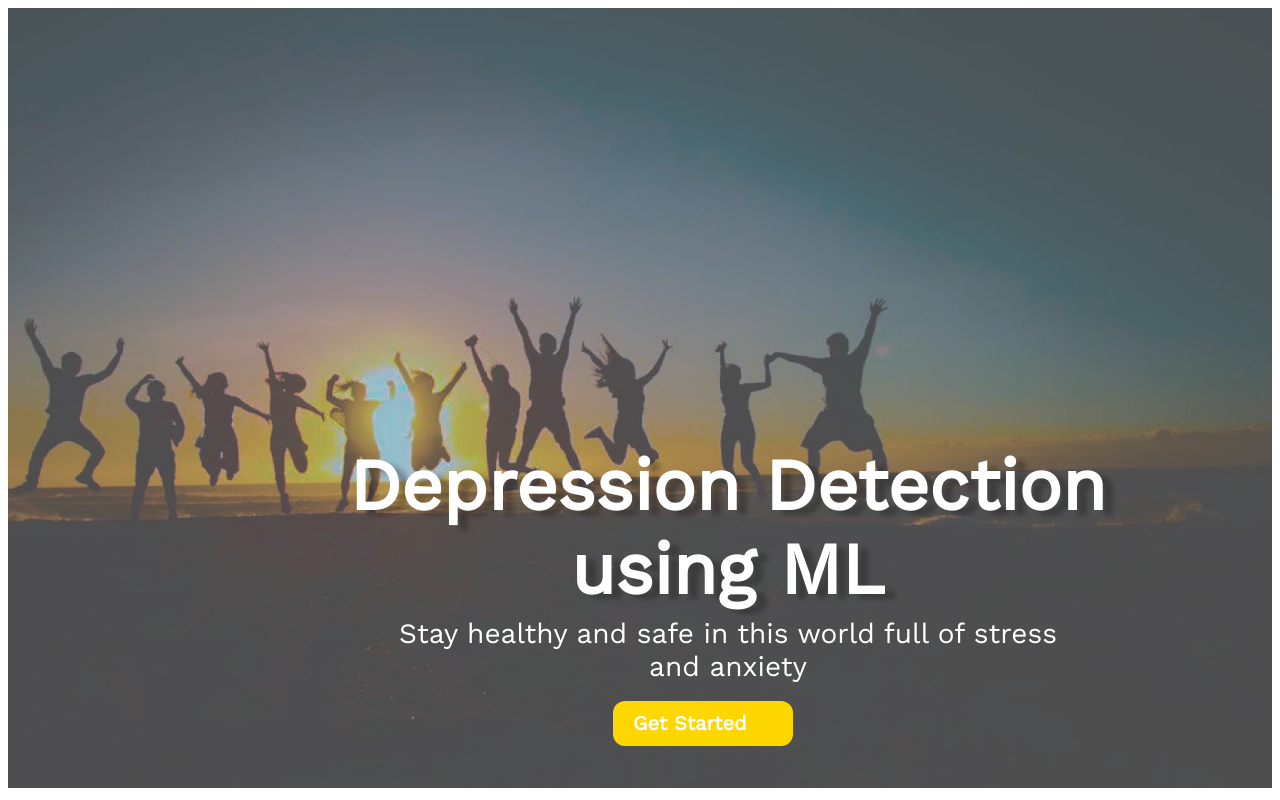
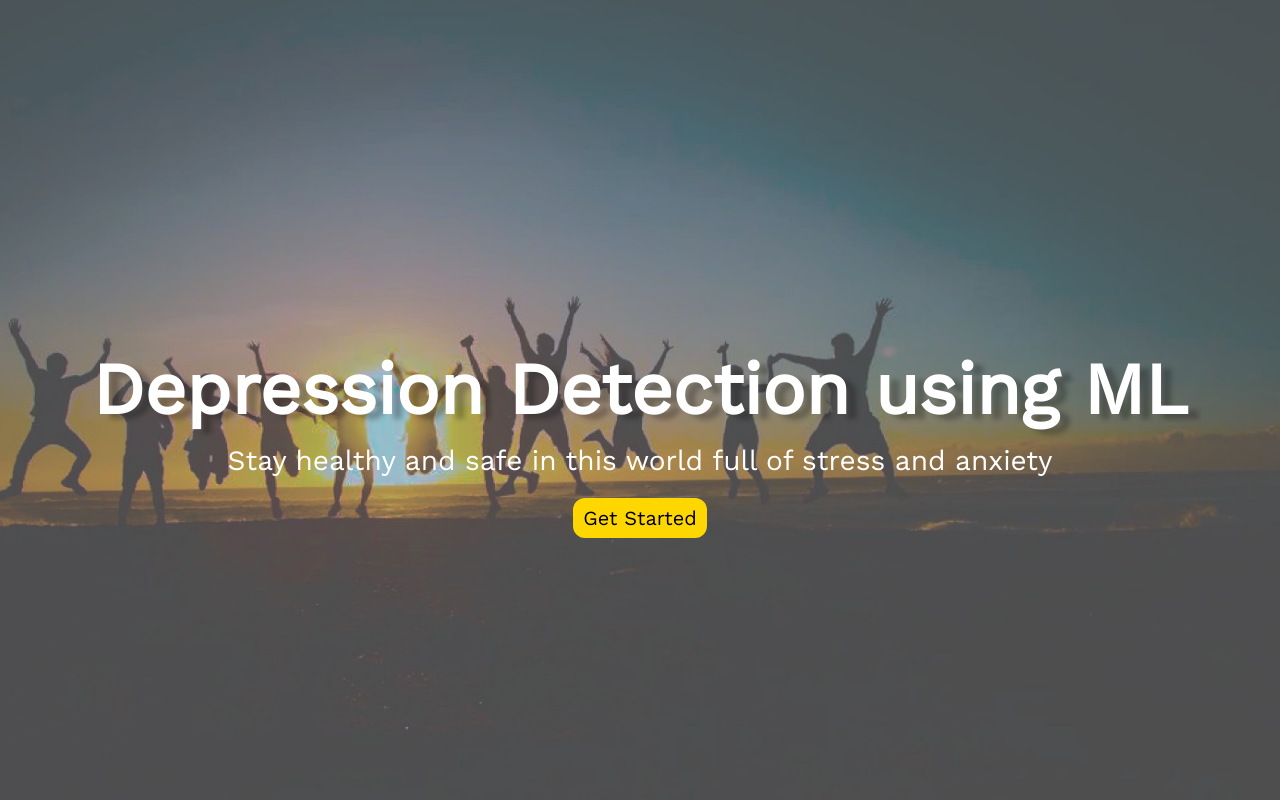
Before and after one commit to pratikshaganjave/depression-detection, a plain HTML site: page index.html in a window 1280 px wide. Drawn offline with nearby package versions, Linux system fonts and the light colour scheme.

Commit message:
update code

```diff
--- a/index.html
+++ b/index.html
@@ -3,20 +3,23 @@
     <head>
         <link href="https://fonts.googleapis.com/css?family=Work+Sans&display=swap" rel="stylesheet" />
         <link href="main.css" rel="stylesheet" />
+        <link href="https://cdn.jsdelivr.net/npm/bootstrap@5.0.2/dist/css/bootstrap.min.css" rel="stylesheet" integrity="sha384-EVSTQN3/azprG1Anm3QDgpJLIm9Nao0Yz1ztcQTwFspd3yD65VohhpuuCOmLASjC" crossorigin="anonymous">
+        <script src="https://cdn.jsdelivr.net/npm/bootstrap@5.0.2/dist/js/bootstrap.bundle.min.js" integrity="sha384-MrcW6ZMFYlzcLA8Nl+NtUVF0sA7MsXsP1UyJoMp4YLEuNSfAP+JcXn/tWtIaxVXM" crossorigin="anonymous"></script>
 
-        <title>document</title>
+        <title>Home-Page</title>
 
     </head>
     <body>
 
         <div class="background">
 
-           <center> <div class="heading">
-                <span class="heading2">Depression Detection <br>using ML</span>
-            </div><br/><br/><br/>
-            <span class="sub-heading">Stay healthy and safe in this world full of stress <br/>and anxiety</span>
-            <br/><br/><button class="button"><span>Get Started</span></button>
-        </center>
+            <div class="heading">
+                <h1 class="heading2">Depression Detection using ML</h1>
+                <div class="sub-heading">Stay healthy and safe in this world full of stress and anxiety</div>
+            <button class="button mt-3"><span>Get Started</span></button>
+
+            </div>
+
         </div>
     </body>
 </html>
--- a/main.css
+++ b/main.css
@@ -2,9 +2,10 @@
     box-sizing: border-box;
   }
   body {
-    font-size: 14px;
-
-  }
+    font-size: 16px;
+  font-family: 'Work Sans', sans-serif !important;
+background-color: #F7F7F7;
+}
   .card-2
   {
     position: absolute;
@@ -13,6 +14,7 @@
     top: 50px;
 
   }
+
   .form
   {
     position: relative;
@@ -35,45 +37,17 @@
     top: 0px;
     background-color: #FFFFFF;
   }
-  .bg-1{
-    position: absolute;
-    width: 1038px;
-    height: 443px;
-    left: 201px;
-    top: 205px;
 
-  }
   .shadow
   {
     box-shadow: 10px 10px lightblue;
   }
-  .card-1{
-    Position:absolute;
-    width: 800px;
-    height: 300px;
-    left: 350px;
-    top: 240px;
-    font-family: 'Work Sans';
-    font-style: normal;
-    font-weight: 700;
-    font-size: 36px;
-    line-height: 42px;
-    display: flex;
-    align-items: center;
-    text-align: center;
 
 
-    color: #000000;
-
-  }
-  .bg-1
-  {
-    background-color: #D3D3D3;
-  }
   .background
   {
     width: 100%;
-    height: 780px;
+    height: 100vh;
     background-image: url('bg.jpg');
     background-repeat: no-repeat;
     background-position: center center;
@@ -84,75 +58,48 @@
     left: 0px;
     overflow: hidden;
   }
-  .heading {
-    width: 913px;
-    height: 342px;
-
-    background-repeat: no-repeat;
-    background-position: center center;
-    background-size: cover;
-    opacity: 1;
-    position: absolute;
-    top: 435px;
-    left: 263px;
+  .heading{
     overflow: hidden;
-    font-family: Work Sans;
+    margin-top: 27%;
+    color: #FFFFFF;
+    text-align: center;
   }
-  .heading2 {
-    width: 913px;
-    color: rgba(255,255,255,1);
-    position: relative;
-    top: 0px;
-    left: 0px;
-    text-shadow: 10px 5px 5px rgba(0, 0, 0, 0.25);
-    font-family: Work Sans;
+  .heading h1{
     font-weight: Bold;
     font-size: 72px;
-    opacity: 1;
-    text-align: center;
+
+    text-shadow: 10px 5px 5px rgba(0, 0, 0, 0.25);
+
+
+
   }
+
   .sub-heading {
-    width: 698px;
-    color: rgba(255,255,255,1);
-    position: absolute;
-    left: 371px;
-    top: 609px;
 
-    font-family: Work Sans;
-    font-weight: Medium;
     font-size: 28px;
-    opacity: 1;
-    text-align: center;
+
   }
   .button {
-    position: absolute;
 
-    height: 45px;
-    left: 600px;
-    top: 688px;
-    font-family: 'Work Sans';
-    font-style: normal;
-    font-weight: 700;
+
+
     font-size: 20px;
-    line-height: 21px;
-    display: flex;
-    align-items: center;
-    text-align: center;
+
 
     border-radius: 12px;
     background-color: #FFD700;
     border: none;
-    color: #FFFFFF;
-    text-align: center;
-    padding: 20px;
-    width: 180px;
+    color: #000000;
+
+    padding: 5px 10px;
+
     transition: all 0.5s;
     cursor: pointer;
     margin: 5px;
   }
 
   .button span {
-    cursor: pointer;
+
     display: inline-block;
     position: relative;
     transition: 0.5s;
@@ -163,18 +110,34 @@
     position: absolute;
     opacity: 0;
     top: 0;
-    right: -20px;
+    right: -10px;
     transition: 0.5s;
   }
 
   .button:hover span {
-    padding-right: 25px;
+    padding-right: 15px;
   }
 
   .button:hover span:after {
     opacity: 1;
     right: 0;
   }
+
+  .card{
+    background-color: #FFFFFF;
+    color: #000000;
+    box-shadow: 0px 4px 4px rgba(0, 0, 0, 0.25);
+  }
+
+  .options{
+    display:flex;
+    align-items: center;
+    justify-content: center;
+    height:100vh;
+
+  }
+
+
   .text1{
     position: absolute;
 width: 880px;
```
Also changed, not shown: second.html (+15 -10 lines).
